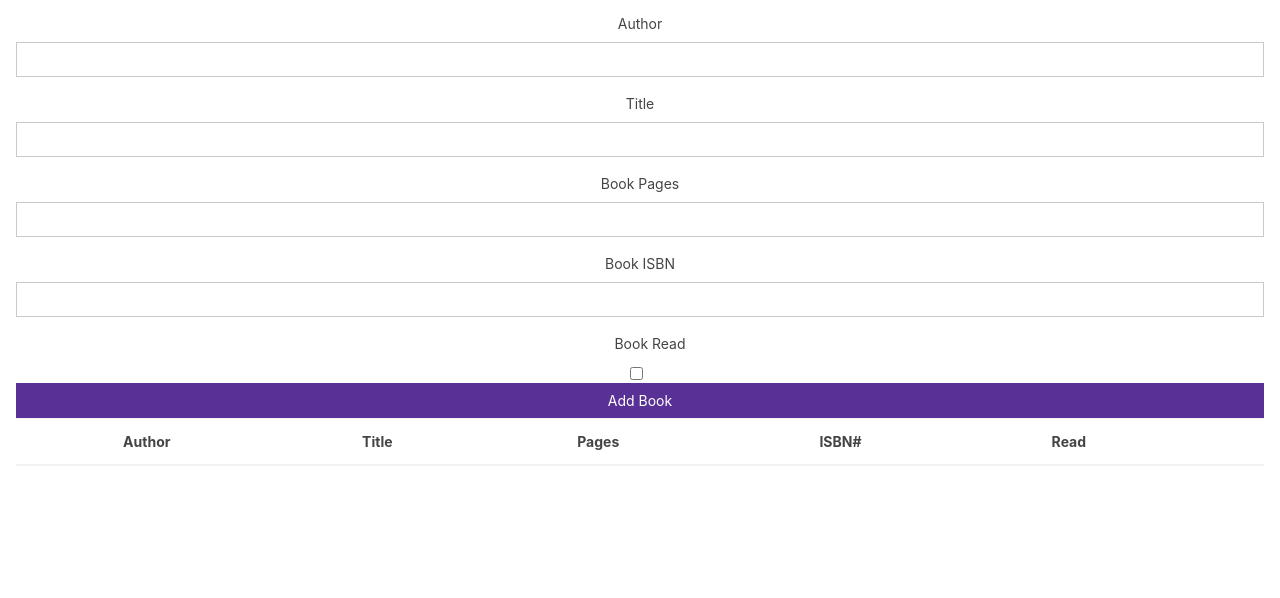
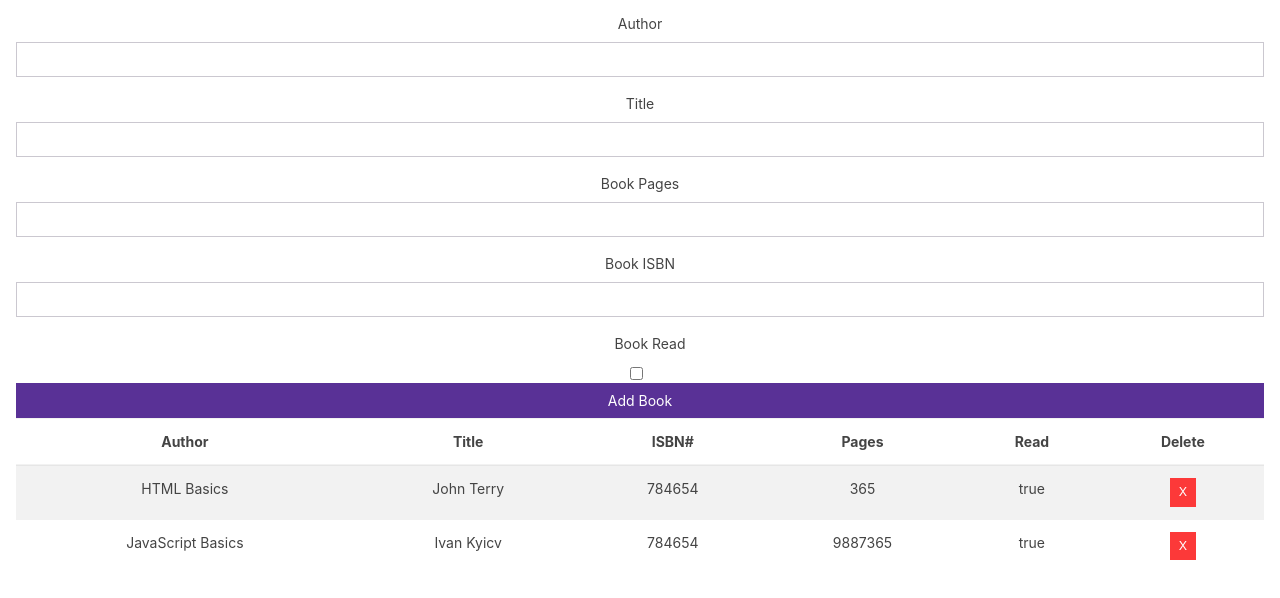
Before and after one commit to tnyandoro/library, a website: page index.html in a window 1280 px wide. Shown: the part 152-750 px from the top of the page. Drawn offline with nearby package versions, Linux system fonts and the light colour scheme.

Commit message:
Add function to display the book list

```diff
--- a/index.html
+++ b/index.html
@@ -44,10 +44,10 @@
         <tr>
           <th>Author</th>
           <th>Title</th>
+          <th>ISBN#</th>
           <th>Pages</th>
-          <th>ISBN#</th>
           <th>Read</th>
-          <th></th>
+          <th>Delete</th>
         </tr>
       </thead>
       <tbody id="book-list"></tbody>
--- a/scripts/main.js
+++ b/scripts/main.js
@@ -1,10 +1,12 @@
 /* eslint-disable max-classes-per-file */
 // Book Class for the book
 class Book {
-  constructor(title, author, isbn) {
+  constructor(title, author, isbn, pages, read) {
     this.title = title;
     this.author = author;
     this.isbn = isbn;
+    this.pages = pages;
+    this.read = read;
   }
 }
 
@@ -17,12 +19,14 @@ class UI {
         author: 'John Terry',
         isbn: '784654',
         pages: '365',
+        read: true,
       },
       {
-        title: 'HTML Basics',
-        author: 'John Terry',
+        title: 'JavaScript Basics',
+        author: 'Ivan Kyicv',
         isbn: '784654',
-        pages: '365',
+        pages: '9887365',
+        read: true,
       },
     ];
 
@@ -33,139 +37,30 @@ class UI {
 
   static addBookToList(book) {
     const list = document.querySelector('#book-list');
+
+    // Lets create a table row element
+    const row = document.createElement('tr');
+
+    row.innerHTML = `
+      <td>${book.title}</td>
+      <td>${book.author}</td>
+      <td>${book.isbn}</td>
+      <td>${book.pages}</td>
+      <td>${book.read}</td>
+      <td><a href="#" class="btn btn-danger btn-sm delete">X</a></td>
+    `;
+
+    list.appendChild(row);
   }
 }
 
 // Store Class: Handles Storage local
 
 
-// Events : Display Books
+// Events : Display Books listen to the event and the call the even to load books
+document.addEventListener('DOMContentLoaded', UI.displayBooks);
 
-// Event: add a book
+// Event: add a Book
+document.querySelector('#book-form')
 
-// Event:  Remove a book
-
-
-/* eslint-disable max-classes-per-file */
-// eslint-disable-next-line no-unused-vars
-// eslint-disable-next-line max-classes-per-file
-// eslint-disable-next-line no-unused-vars
-// const BookList = [];
-
-// class Book {
-//   constructor(author, title, pages, read, isbn) {
-//     this.author = author;
-//     this.title = title;
-//     this.pages = pages;
-//     this.read = read;
-//     this.isbn = isbn;
-//   }
-// }
-
-// class UI {
-//   // eslint-disable-next-line class-methods-use-this
-//   addBookToList(book) {
-//     const list = document.querySelector('#book-list');
-//     const row = document.createElement('tr');
-//     row.innerHTML = `
-
-//     <td>${book.author}</td>
-//     <td>${book.title}</td>
-//     <td>${book.pages}</td>
-//     <td>${book.read}</td>
-//     <td>${book.isbn}</td>
-//     <td><a href="" class="delete btn btn-danger">X</td>
-
-//     `;
-//     list.appendChild(row);
-//   }
-
-//   // eslint-disable-next-line class-methods-use-this
-//   showAlert(message, className) {
-//     const div = document.createElement('div');
-
-//     // Add the className
-
-//     div.className = `alert ${className}`;
-
-//     div.appendChild(document.createTextNode(message));
-
-//     const container = document.querySelector('.container');
-
-//     // Get Form
-
-//     const form = document.querySelector('#book-form');
-
-//     // Put alert
-
-//     container.insertBefore(div, form);
-
-//     // Timeout after 3 seconds
-//     setTimeout(() => {
-//       document.querySelector('.alert').remove();
-//     }, 3000);
-//   }
-
-//   // eslint-disable-next-line class-methods-use-this
-//   deleteBook(target) {
-//     if (target.className === 'delete') {
-//       target.parentElement.parentElement.remove();
-//     }
-//   }
-
-//   // eslint-disable-next-line class-methods-use-this
-//   clearFields() {
-//     document.querySelector('#author').value = '';
-//     document.querySelector('#title').value = '';
-//     document.querySelector('#pages').value = '';
-//     document.querySelector('#read').value = '';
-//     document.querySelector('#isbn').value = '';
-//   }
-// }
-
-// // Event Listening
-
-//    document.getElementById('book-form').addEventListener('submit', function (e) {
-
-//     //Lets Get Forms
-
-//     const author = document.getElementById('author').value
-//     const title = document.getElementById('title').value
-//     const read = document.getElementById('read').value
-//     const isbn = document.getElementById('isbn').value
-//    })
-
-//     // lets instatiate a book
-//     const book = new Book(author, title, pages, read, isbn);
-
-//     // Instantiate UI
-//     const ui = new UI();
-
-//     // Validatition
-//     if (author === '' || title === '' || pages === '' || read === ''|| isbn === '') {
-
-//       // Error Alert
-
-//       ui.showAlert('Please fill in fields', 'error');
-//     } else {
-//     // Add Book To The List
-
-//       ui.addBookToList(book);
-
-//       // Show Success msg
-
-//       ui.showAlert('Book Added', 'success');
-
-//       // Clear Fields
-
-//       ui.clearFields();
-//     }
-
-//     e.preventDefault();
-//   });
-
-// // event to remove a book
-// document.querySelector('#book-list').addEventListener('click',
-//   () => {
-
-//   });
+// Event: Remove a book
```
